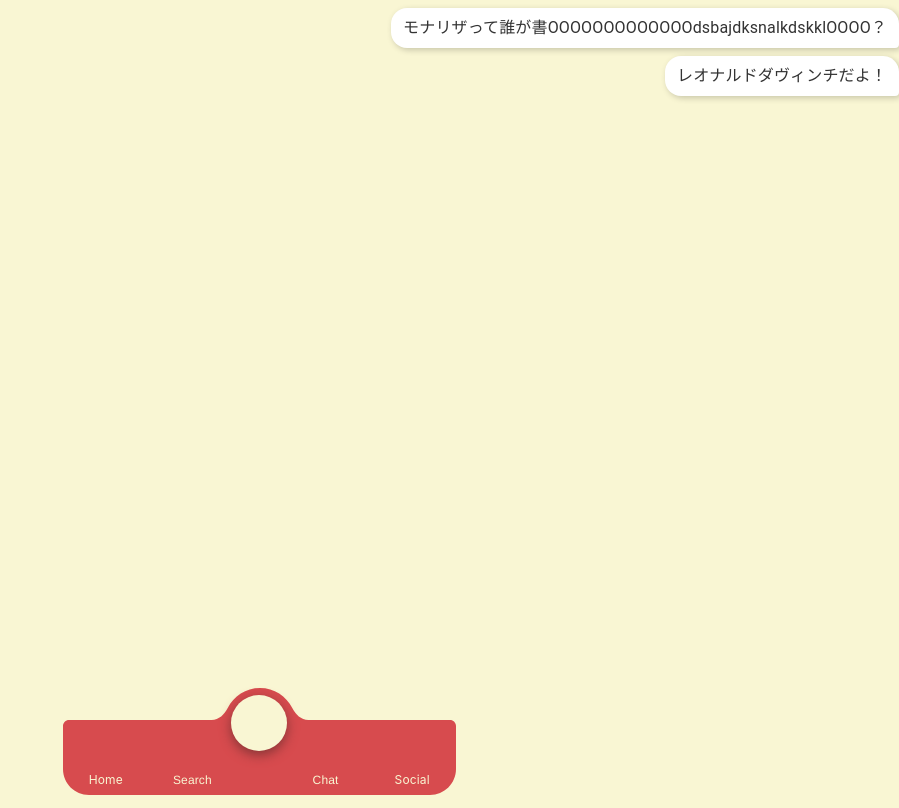
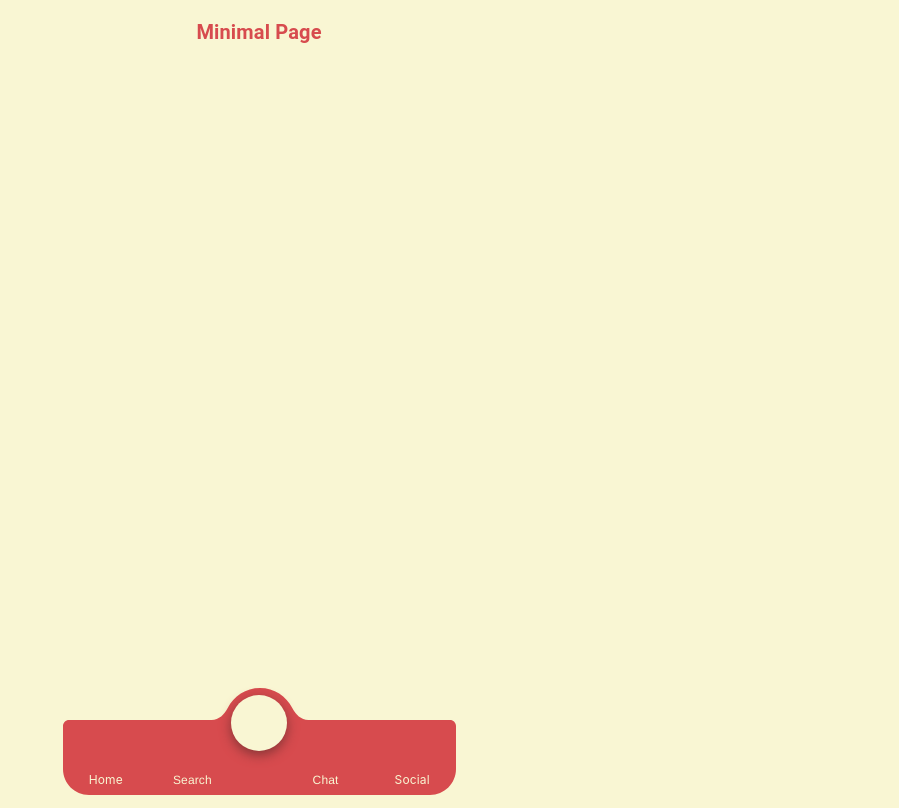
Before and after one commit to tsukuba-cojt/artie, a Next.js app: page /test in a window 1280 px wide. Shown: the whole page, without its empty margins (381-1280 px from the left). Built offline with nearby package versions, Linux system fonts and the light colour scheme; some icons are missing.

Commit message:
headerの戻るボタンのrouteを変更した

```diff
--- a/src/app/test/page.tsx
+++ b/src/app/test/page.tsx
@@ -1,17 +1,8 @@
-"use client";
+import Header from "@/features/base/components/header";
+import React from "react";
 
-import React from "react";
-import { Box } from "@mui/material";
-import SpeechBubble from "@/features/base/components/SpeechBubble";
+const MinimalPage: React.FC = () => {
+  return <Header title="Minimal Page" />;
+};
 
-export default function Home() {
-  return (
-    <Box>
-      <SpeechBubble
-        content="モナリザって誰が書OOOOOOOOOOOOOdsbajdksnalkdskklOOOO？"
-        sender={true}
-      />
-      <SpeechBubble content="レオナルドダヴィンチだよ！" sender={true} />
-    </Box>
-  );
-}
+export default MinimalPage;
--- a/src/features/base/components/header.tsx
+++ b/src/features/base/components/header.tsx
@@ -1,3 +1,5 @@
+"use client";
+
 import React, { ReactNode } from "react";
 import AppBar from "@mui/material/AppBar";
 import Toolbar from "@mui/material/Toolbar";
@@ -10,16 +12,13 @@ import { Box } from "@mui/material";
 interface HeaderProps {
   title: string;
   rightReactNode?: ReactNode;
-  backPath?: string;
 }
 
-const Header: React.FC<HeaderProps> = ({ title, backPath, rightReactNode }) => {
+const Header: React.FC<HeaderProps> = ({ title, rightReactNode }) => {
   const router = useRouter();
 
   const handleBack = () => {
-    if (backPath) {
-      router.push(backPath);
-    }
+    router.back(); // Navigate to the previous page
   };
 
   return (
@@ -40,8 +39,7 @@ const Header: React.FC<HeaderProps> = ({ title, backPath, rightReactNode }) => {
           padding: "0 16px",
         }}
       >
-        {/* 左端の戻るボタン */}
-        {backPath ? (
+        {/* Back Button */}
         <IconButton
           edge="start"
           onClick={handleBack}
@@ -49,11 +47,8 @@ const Header: React.FC<HeaderProps> = ({ title, backPath, rightReactNode }) => {
         >
           <Icon icon="stash:angle-left-duotone" width="32" height="32" />
         </IconButton>
-        ) : (
-          <Box />
-        )}
 
-        {/* 中央のタイトル */}
+        {/* Center Title */}
         <Typography
           variant="h6"
           sx={{
@@ -67,7 +62,7 @@ const Header: React.FC<HeaderProps> = ({ title, backPath, rightReactNode }) => {
           {title}
         </Typography>
 
-        {/* 右端のノード */}
+        {/* Right Node */}
         {rightReactNode && (
           <Box sx={{ display: "flex", alignItems: "center" }}>
             {rightReactNode}
```
Lines whose indentation alone changed are shown as unchanged.
